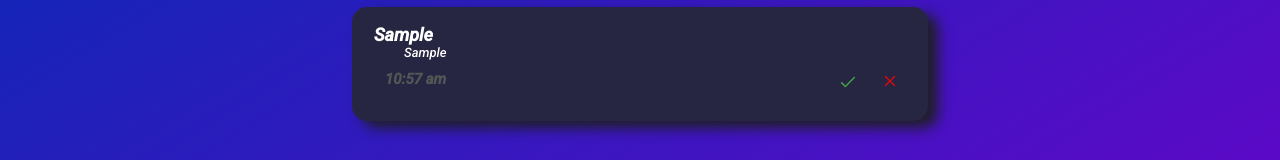
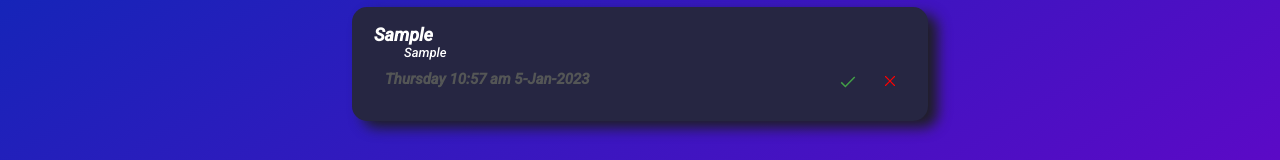
Before and after one commit to Ray-linux/to_do, a React (Create React App) app: page / in a window 1280 px wide. Both pictures are taken after typing "Sample", "Sample" into the empty fields and a click on the button "Add". Shown: the part 299-459 px from the top of the page. Built offline with nearby package versions, Linux system fonts and the light colour scheme.

Commit message:
adding date, month and year

```diff
--- a/public/index.html
+++ b/public/index.html
@@ -10,34 +10,11 @@
       content="Web site created using create-react-app"
     />
     <link rel="apple-touch-icon" href="%PUBLIC_URL%/logo192.png" />
-    <!--
-      manifest.json provides metadata used when your web app is installed on a
-      user's mobile device or desktop. See https://developers.google.com/web/fundamentals/web-app-manifest/
-    -->
     <link rel="manifest" href="%PUBLIC_URL%/manifest.json" />
-    <!--
-      Notice the use of %PUBLIC_URL% in the tags above.
-      It will be replaced with the URL of the `public` folder during the build.
-      Only files inside the `public` folder can be referenced from the HTML.
-
-      Unlike "/favicon.ico" or "favicon.ico", "%PUBLIC_URL%/favicon.ico" will
-      work correctly both with client-side routing and a non-root public URL.
-      Learn how to configure a non-root public URL by running `npm run build`.
-    -->
-    <title>React App</title>
+    <title>TODO App</title>
   </head>
   <body>
     <noscript>You need to enable JavaScript to run this app.</noscript>
     <div id="root"></div>
-    <!--
-      This HTML file is a template.
-      If you open it directly in the browser, you will see an empty page.
-
-      You can add webfonts, meta tags, or analytics to this file.
-      The build step will place the bundled scripts into the <body> tag.
-
-      To begin the development, run `npm start` or `yarn start`.
-      To create a production bundle, use `npm run build` or `yarn build`.
-    -->
   </body>
 </html>
--- a/src/App.js
+++ b/src/App.js
@@ -26,6 +26,8 @@ function App() {
     let now = new Date();
     let hour;
     let apm;
+    let arrMonth = ['Jan', 'Feb', 'Mar', 'Apr', 'May', 'June', 'July', 'Aug', 'Sept', 'Oct', 'Nov', 'Dec'];
+    let dayNames = ["Sunday", "Monday", "Tuesday", "Wednesday", "Thursday", "Friday", "Saturday"];
 
     let h = now.getHours()
     if(h<=23 && h>12){
@@ -48,6 +50,12 @@ function App() {
 
     let hour_minute = hour.concat(":", m);
     let full_time = hour_minute.concat(" ", apm);
+    let day = dayNames[now.getDay()]
+    let date = now.getDate()
+    let month =arrMonth[now.getMonth()]
+    let year = now.getFullYear()
+
+
 
   let sno;
     if(tasks.length===0){
@@ -61,6 +69,10 @@ function App() {
       title: title,
       desc : desc,
       time : full_time,
+      date: date,
+      month: month,
+      year: year,
+      day: day
     }
     setTasks([...tasks, mytask]);
     console.log(mytask);
--- a/src/components/tasks/Tasks.js
+++ b/src/components/tasks/Tasks.js
@@ -16,7 +16,7 @@ export default function Tasks({tasks, onDelete}) {
         </div>
       <div className="task_desc">{tasks.desc}</div>
       <div className="task_footer">
-        <h4>{tasks.time}</h4>
+        <h4>{tasks.day} {tasks.time} {tasks.date}-{tasks.month}-{tasks.year}</h4>
         <div className="task_btns">
         <button className='task_btn' onClick={() => setButtonPopup(true)}><FcCheckmark/></button>
         <button className='task_btn' onClick={() => {onDelete(tasks);}}><HiXMark/></button>
```
Also changed, not shown: src/components/tasks/date.js (+9 -0 lines).
